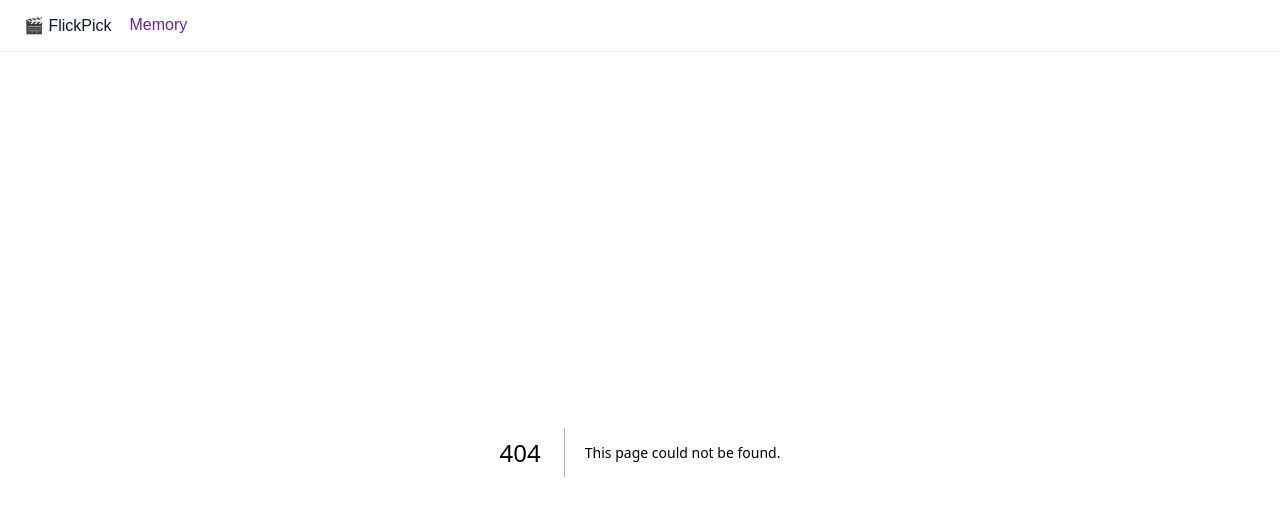
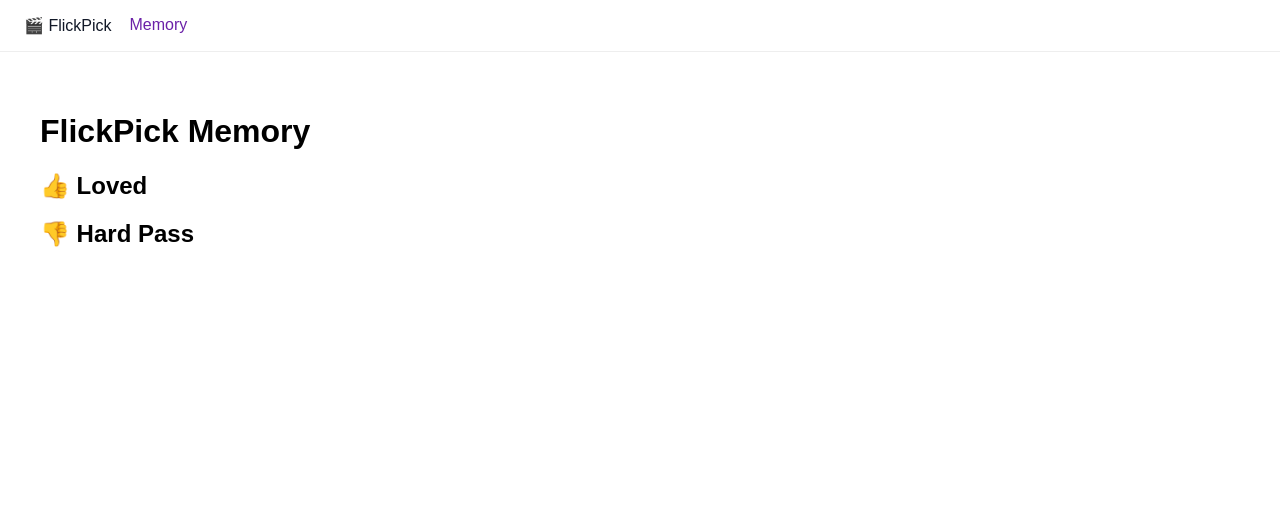
Before and after one commit to NatalieNigro/flickpick, a Next.js app: page /memory in a window 1280 px wide. Before the commit this address had no page. Shown: the top 516 px of the page. Built offline with nearby package versions, Linux system fonts and the light colour scheme.

Commit message:
Create page.js

```diff
--- /dev/null
+++ b/app/memory/page.js
@@ -0,0 +1,89 @@
+"use client";
+
+import { useEffect, useState } from "react";
+
+export default function MemoryPage() {
+
+  // Store memory locally
+  const [preferences, setPreferences] = useState({
+    loved: [],
+    hardPass: [],
+  });
+
+  // Load saved memory on page load
+  useEffect(() => {
+    const saved = localStorage.getItem("flickpickPreferences");
+
+    if (saved) {
+      setPreferences(JSON.parse(saved));
+    }
+  }, []);
+
+  // Save updates
+  function savePreferences(newPreferences) {
+    setPreferences(newPreferences);
+    localStorage.setItem(
+      "flickpickPreferences",
+      JSON.stringify(newPreferences)
+    );
+  }
+
+  // Move movie between categories
+  function giveFeedback(movie, type) {
+    const isSameMovie = (m) =>
+      m.title === movie.title && m.year === movie.year;
+
+    const newPreferences = {
+      loved: preferences.loved.filter((m) => !isSameMovie(m)),
+      hardPass: preferences.hardPass.filter((m) => !isSameMovie(m)),
+    };
+
+    if (type === "love") newPreferences.loved.push(movie);
+    if (type === "hardPass") newPreferences.hardPass.push(movie);
+
+    savePreferences(newPreferences);
+  }
+
+  // Remove movie entirely
+  function clearRating(movie) {
+    const isSameMovie = (m) =>
+      m.title === movie.title && m.year === movie.year;
+
+    const newPreferences = {
+      loved: preferences.loved.filter((m) => !isSameMovie(m)),
+      hardPass: preferences.hardPass.filter((m) => !isSameMovie(m)),
+    };
+
+    savePreferences(newPreferences);
+  }
+
+  return (
+    <main style={{ padding: "40px" }}>
+      <h1>FlickPick Memory</h1>
+
+      {/* LOVED LIST */}
+      <h2>👍 Loved</h2>
+      {preferences.loved.map((movie, i) => (
+        <div key={i}>
+          {movie.title}
+          <button onClick={() => giveFeedback(movie, "hardPass")}>
+            Move to Pass
+          </button>
+          <button onClick={() => clearRating(movie)}>Clear</button>
+        </div>
+      ))}
+
+      {/* HARD PASS LIST */}
+      <h2>👎 Hard Pass</h2>
+      {preferences.hardPass.map((movie, i) => (
+        <div key={i}>
+          {movie.title}
+          <button onClick={() => giveFeedback(movie, "love")}>
+            Move to Loved
+          </button>
+          <button onClick={() => clearRating(movie)}>Clear</button>
+        </div>
+      ))}
+    </main>
+  );
+}
```
